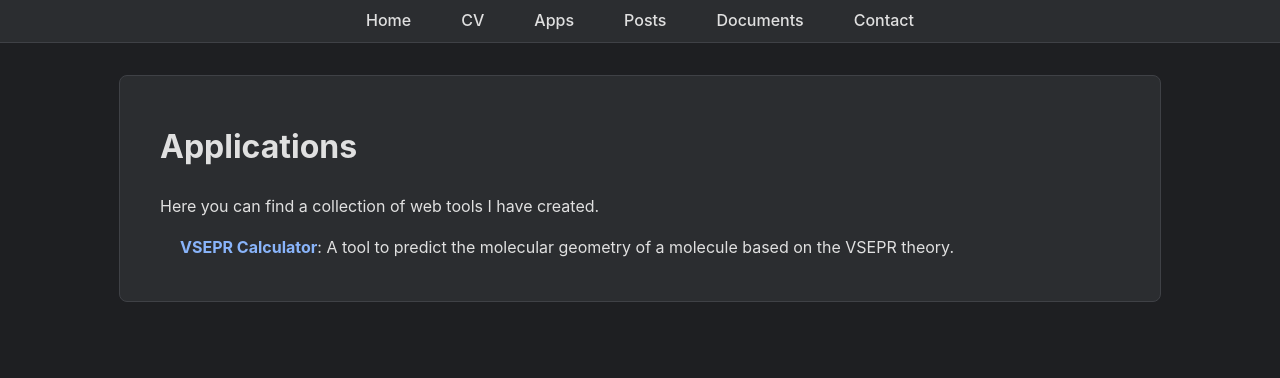
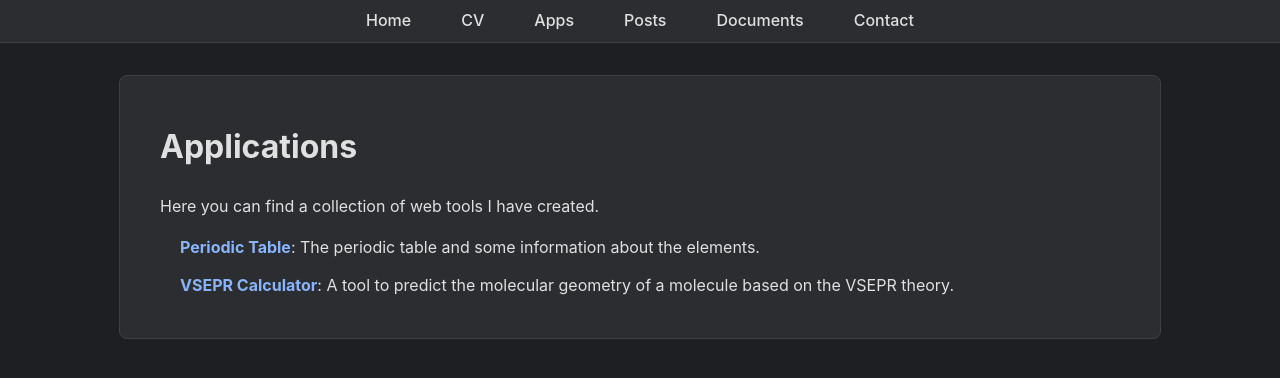
Before and after one commit to MuathHamidi/muath.hamidi, a Jekyll site: the page built from apps.md, in a window 1280 px wide. Shown: the top 378 px of the page. Built offline with Jekyll 4.4.1, drawn with Linux system fonts in a browser that asks for light colours.

Commit message:
Update apps.md

```diff
--- a/apps.md
+++ b/apps.md
@@ -6,4 +6,5 @@ title: Apps
 
 Here you can find a collection of web tools I have created.
 
-- **[VSEPR Calculator](./vsepr_calculator.html)**: A tool to predict the molecular geometry of a molecule based on the VSEPR theory.
+- **[Periodic Table](./apps/periodic_table.html)**: The periodic table and some information about the elements.
+- **[VSEPR Calculator](./apps/vsepr_calculator.html)**: A tool to predict the molecular geometry of a molecule based on the VSEPR theory.
```
